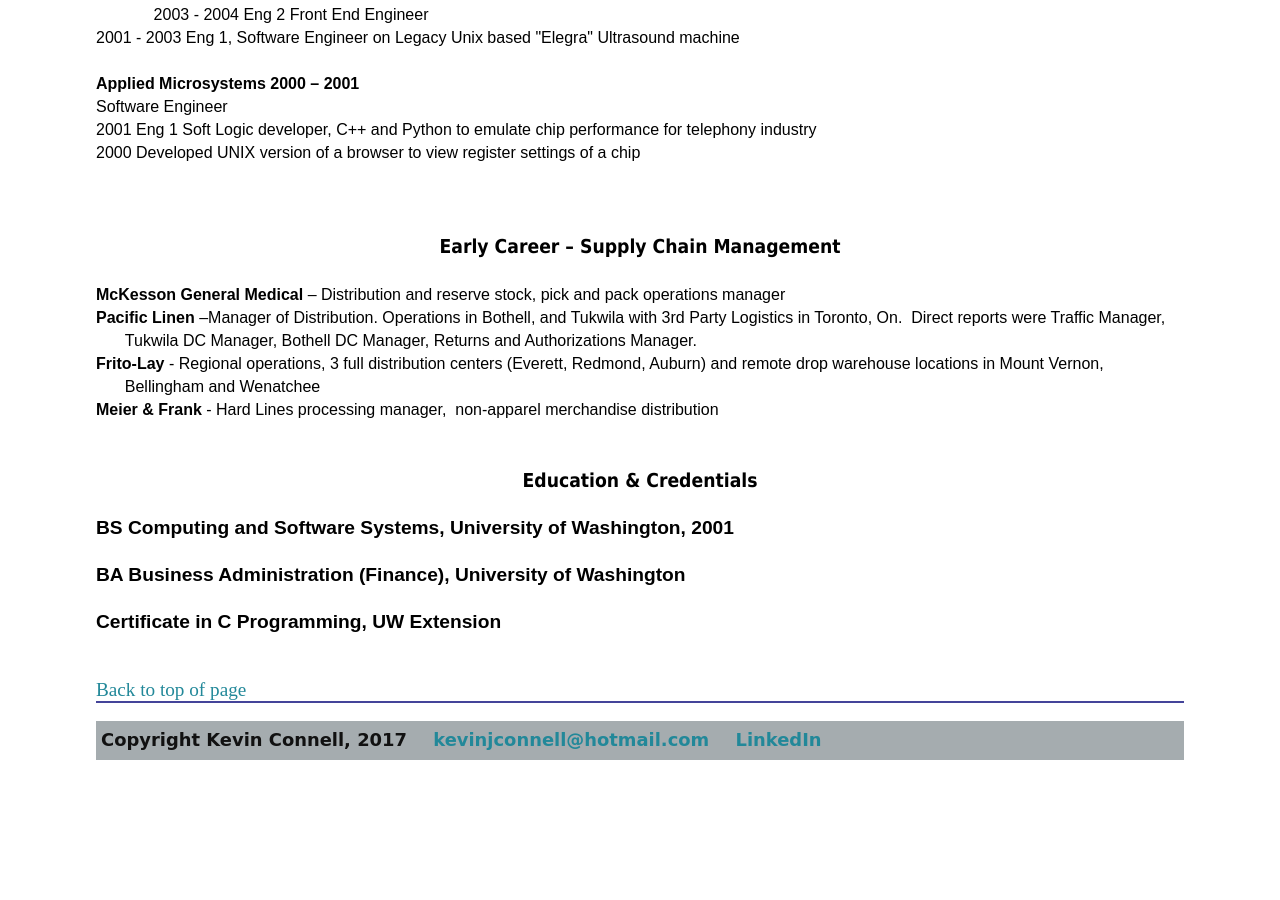
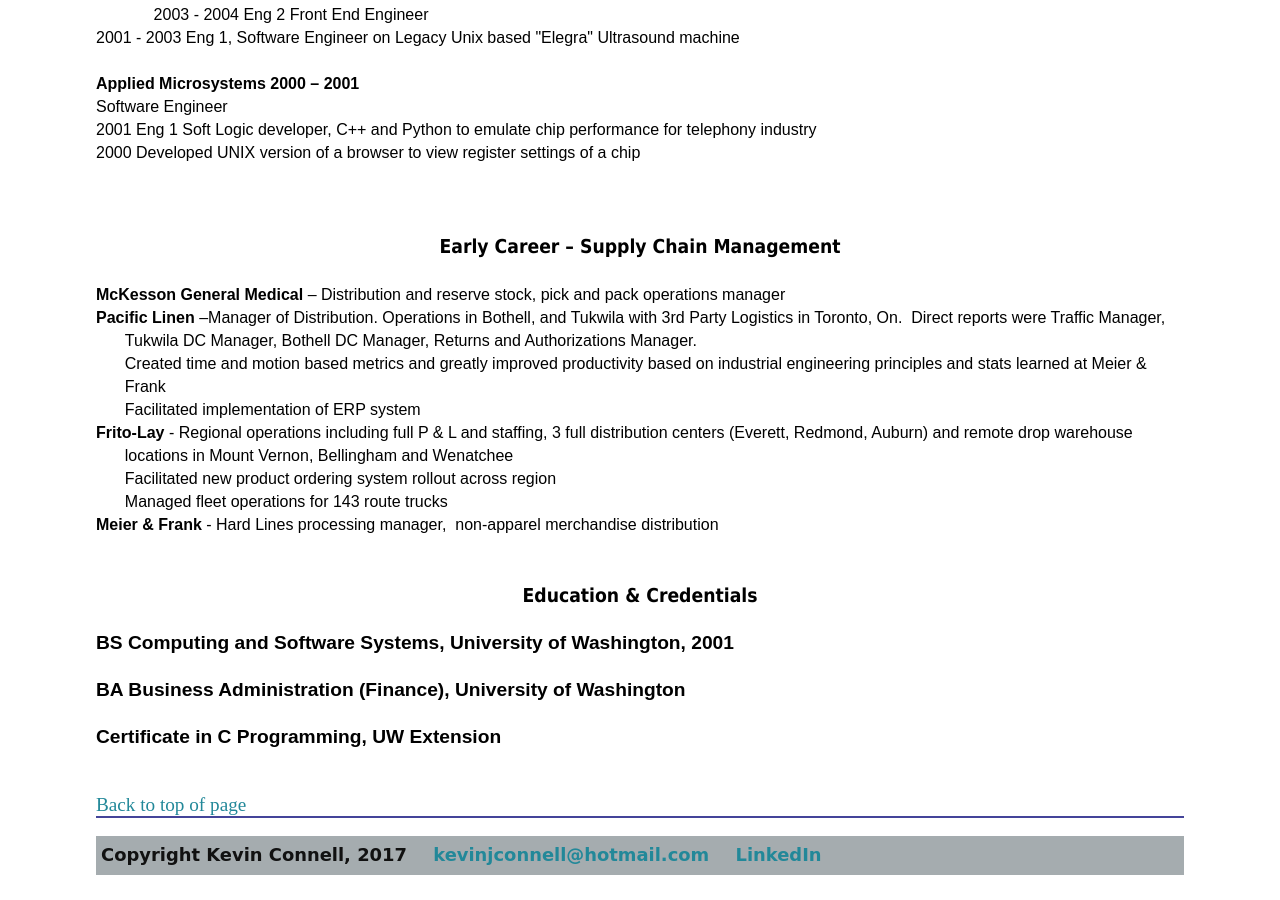
Before and after one commit to mo4dawg/mo4dawg.github.io, a Jekyll site: the page built from CV/index.html, in a window 1280 px wide and 900 px high, scrolled down 2112 px. Built offline with Jekyll 4.4.1, drawn with Linux system fonts in a browser that asks for light colours; before the commit the page ends 2897 px from its top, so only the background shows below that.

Commit message:
Update index.html

```diff
--- a/CV/index.html
+++ b/CV/index.html
@@ -785,15 +785,15 @@
 &#8211;Manager of Distribution. Operations in Bothell, and Tukwila with 3rd
 Party Logistics in Toronto, On.<span style='mso-spacerun:yes'>&nbsp;
 </span>Direct reports were Traffic Manager, Tukwila DC Manager, Bothell DC
-Manager, Returns and Authorizations Manager.<o:p></o:p></span></span></p>
+Manager, Returns and Authorizations Manager. &nbsp; <br>Created time and motion based metrics and greatly improved productivity based on industrial engineering principles and stats learned at Meier &amp; Frank <br> Facilitated implementation of ERP system<o:p></o:p></span></span></p>
 
 <p class=MsoNormal style='margin-top:0in;margin-right:0in;margin-bottom:0in;
 margin-left:.25in;margin-bottom:.0001pt;text-indent:-.25in;line-height:normal;
 mso-list:l1 level1 lfo22'><span style='mso-bookmark:top'><b style='mso-bidi-font-weight:normal'><span
 style='font-size:10.0pt;font-family:"Arial","sans-serif"'>Frito-Lay</span></b></span><span
 style='mso-bookmark:top'><span style='font-size:10.0pt;font-family:"Arial","sans-serif"'>
-- Regional operations, 3 full distribution centers (Everett, Redmond, Auburn)
-and remote drop warehouse locations in Mount Vernon, Bellingham and Wenatchee<o:p></o:p></span></span></p>
+- Regional operations including full P &amp; L and staffing, 3 full distribution centers (Everett, Redmond, Auburn)
+and remote drop warehouse locations in Mount Vernon, Bellingham and Wenatchee<br>Facilitated new product ordering system rollout across region<br>Managed fleet operations for 143 route trucks<o:p></o:p></span></span></p>
 
 <p class=MsoNormal style='margin-top:0in;margin-right:0in;margin-bottom:0in;
 margin-left:.25in;margin-bottom:.0001pt;text-indent:-.25in;line-height:normal;
```
